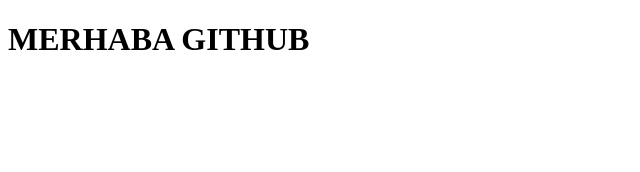
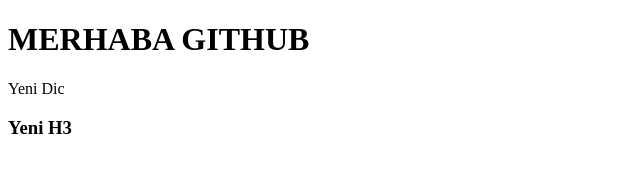
Before and after one commit to emraheris/githubdeneme, a plain HTML site: page index.html in a window 1280 px wide. Shown: the whole page, without its empty margins (0-640 px from the left). Drawn offline with Linux system fonts and the light colour scheme.

Commit message:
Yeni Commit Girildi

```diff
--- a/index.html
+++ b/index.html
@@ -9,5 +9,7 @@
 </head>
 <body>
     <h1>MERHABA GITHUB</h1>
+    <div>Yeni Dic</div>
+    <h3>Yeni H3</h3>
 </body>
 </html>
```
